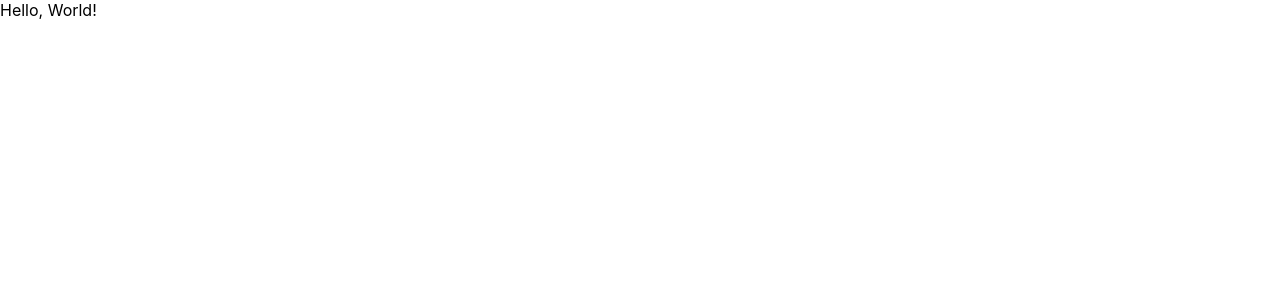
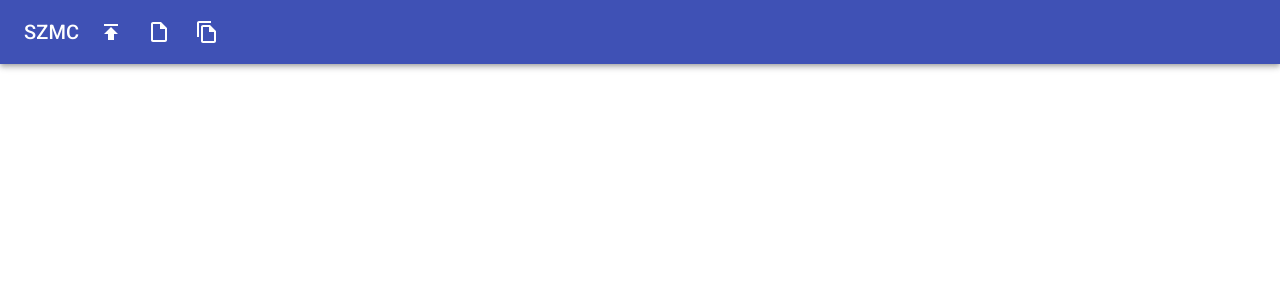
Before and after one commit to szmc-team/SickZil-Machine, a React (Create React App) app in the folder web/: page / in a window 1280 px wide. Shown: the top 300 px of the page. Built offline with nearby package versions, Linux system fonts and the light colour scheme.

Commit message:
Add Topbar
and add File Upload Snackbar

```diff
--- a/web/package.json
+++ b/web/package.json
@@ -5,6 +5,7 @@
   "dependencies": {
     "@emotion/core": "^10.0.28",
     "@material-ui/core": "^4.9.7",
+    "@material-ui/icons": "^4.9.1",
     "@tensorflow/tfjs": "^1.7.0",
     "@testing-library/jest-dom": "^4.2.4",
     "@testing-library/react": "^9.3.2",
@@ -14,14 +15,16 @@
     "@types/react": "^16.9.0",
     "@types/react-dom": "^16.9.0",
     "cross-env": "^7.0.2",
+    "notistack": "^0.9.9",
     "react": "^16.13.1",
     "react-dom": "^16.13.1",
     "react-scripts": "3.4.0",
     "rxjs": "^6.5.4",
+    "typeface-roboto": "^0.0.75",
     "typescript": "~3.7.2"
   },
   "scripts": {
-    "start": "cross-env BROWSER=none react-app-rewired start",
+    "start": "react-app-rewired start",
     "build": "react-app-rewired build",
     "test": "jest",
     "eject": "react-app-rewired eject",
--- a/web/src/App.tsx
+++ b/web/src/App.tsx
@@ -1,11 +1,13 @@
 import React from "react";
+import Topbar from "./Components/Topbar";
+import { SnackbarProvider } from "notistack";
 
-function App() {
+const App = () => {
   return (
-    <div className="App">
-      <span>Hello, World!</span>
-    </div>
+    <SnackbarProvider>
+      <Topbar />
+    </SnackbarProvider>
   );
-}
+};
 
 export default App;
--- /dev/null
+++ b/web/src/Components/Topbar.tsx
@@ -0,0 +1,66 @@
+import React from "react";
+import { createStyles, makeStyles, Theme } from "@material-ui/core/styles";
+import AppBar from "@material-ui/core/AppBar";
+import Typography from "@material-ui/core/Typography";
+import { Toolbar } from "@material-ui/core";
+import IconButton from "@material-ui/core/IconButton";
+import PublishIcon from "@material-ui/icons/Publish";
+import FileCopyOutlinedIcon from "@material-ui/icons/FileCopyOutlined";
+import InsertDriveFileOutlinedIcon from "@material-ui/icons/InsertDriveFileOutlined";
+import { useSnackbar } from "notistack";
+
+const useStyles = makeStyles((theme: Theme) =>
+  createStyles({
+    root: {
+      flexGrow: 1,
+    },
+    uploadButton: {
+      marginLeft: theme.spacing(1),
+    },
+    title: {
+      flexGrow: 1,
+    },
+  })
+);
+
+const Topbar = () => {
+  const classes = useStyles();
+  const { enqueueSnackbar } = useSnackbar();
+
+  const fileCallback = (files: any) => {
+    enqueueSnackbar(`Uploaded... : ${files.target.files[0].name}`);
+  };
+
+  return (
+    <div className={classes.root}>
+      <AppBar position="static">
+        <Toolbar>
+          <Typography variant="h6">SZMC</Typography>
+          <IconButton
+            className={classes.uploadButton}
+            color="inherit"
+            aria-label="upload"
+            component="label"
+          >
+            <PublishIcon />
+            <input
+              multiple={true}
+              style={{ display: "none" }}
+              type="file"
+              name="imageFile"
+              onChange={fileCallback}
+            />
+          </IconButton>
+          <IconButton color="inherit">
+            <InsertDriveFileOutlinedIcon />
+          </IconButton>
+          <IconButton color="inherit">
+            <FileCopyOutlinedIcon />
+          </IconButton>
+        </Toolbar>
+      </AppBar>
+    </div>
+  );
+};
+
+export default Topbar;
--- a/web/src/index.tsx
+++ b/web/src/index.tsx
@@ -3,6 +3,7 @@ import ReactDOM from "react-dom";
 import "./index.css";
 import App from "./App";
 import * as serviceWorker from "./serviceWorker";
+import "typeface-roboto";
 
 ReactDOM.render(<App />, document.getElementById("root"));
 
```
Also changed, not shown: 2 other files (tests, documents, lock files or other folders).
